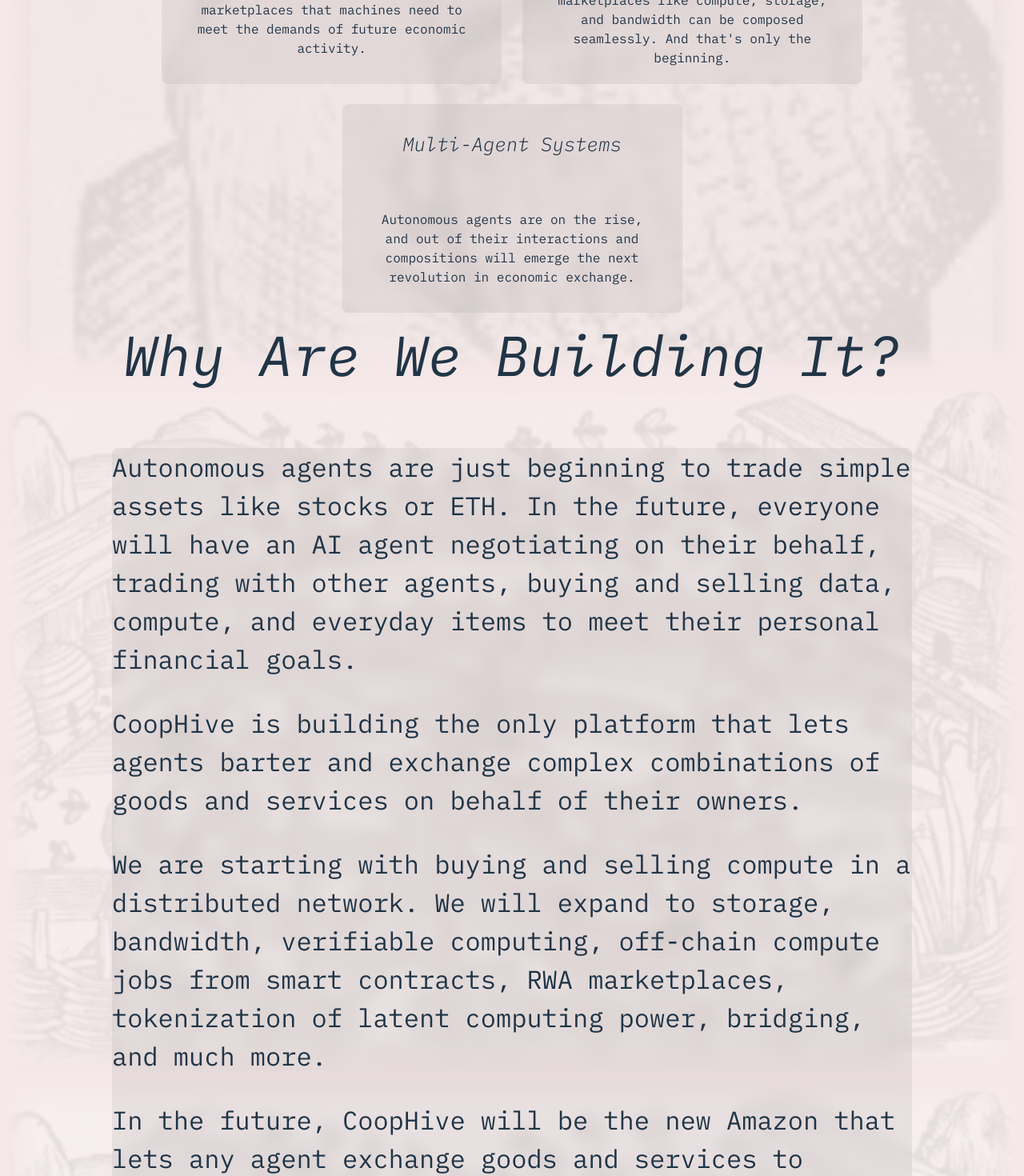
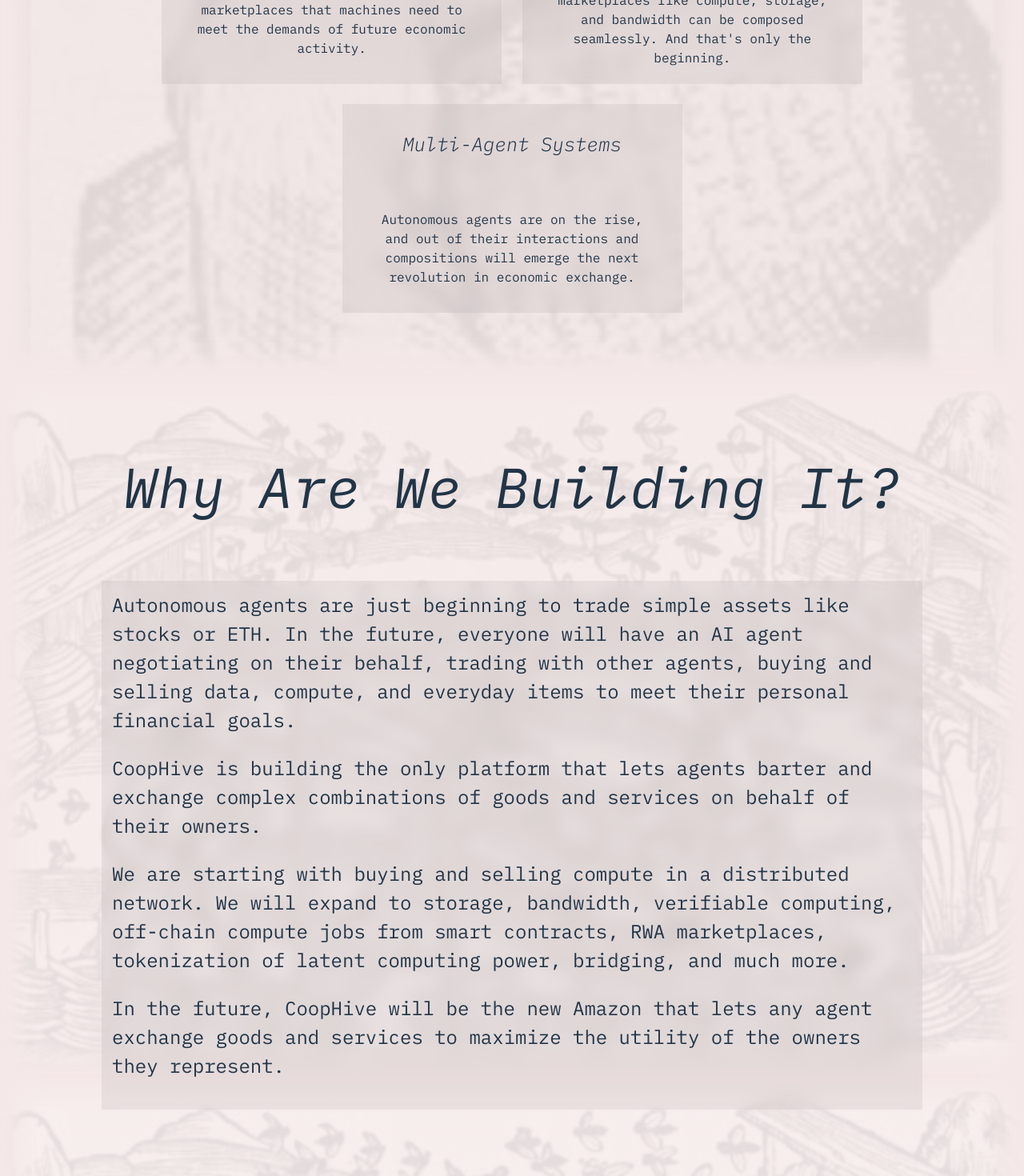
Before and after one commit to CoopHive/frontend, a React (Vite) app: page / in a window 1280 px wide. Shown: the part 1280-2750 px from the top of the page at 80% size. Built offline with nearby package versions, Linux system fonts and the light colour scheme.

Commit message:
proportions fix

```diff
--- a/src/Home.tsx
+++ b/src/Home.tsx
@@ -90,12 +90,11 @@
           className="section-content"
           style={{
             maxWidth: "1000px",
-            margin: "0 auto",
-            fontSize: "2em",
+            fontSize: "1.5em",
             marginTop: "5vw",
             backgroundColor: "rgba(0, 0, 0, 0.055)",
             backdropFilter: "blur(9px)",
-            borderRadius: "8px",
+            padding: "1vw",
           }}
         >
           <p>
--- a/src/components/NavBar.tsx
+++ b/src/components/NavBar.tsx
@@ -35,11 +35,11 @@
             href="https://github.com/coophive"
             className="navlink"
           >
-            Github
+            GitHub
           </a>
           <a
             target="_blank"
-            href="https://docs.co-ophive.network"
+            href="https://alkahest.coophive.network"
             className="navlink"
           >
             Docs
--- a/src/index.css
+++ b/src/index.css
@@ -137,7 +137,6 @@
   height: 261px;
   background-color: rgba(0, 0, 0, 0.055);
   backdrop-filter: blur(9px);
-  border-radius: 8px;
   display: flex;
   flex-direction: column;
   align-items: center;
```
